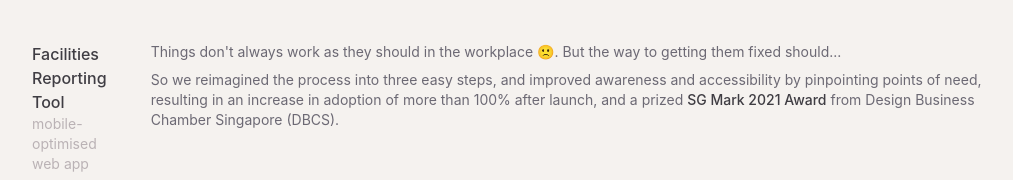
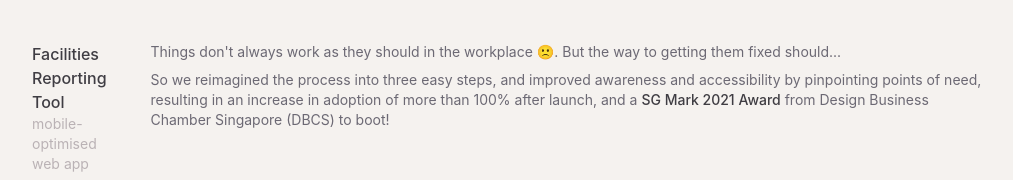
Before and after one commit to fallingusagi/my-website, a React (Create React App) app: page /projectFR in a window 1280 px wide. Shown: the part 683-863 px from the top of the page, without its empty margins (128-1141 px from the left). Built offline with nearby package versions, Linux system fonts and the light colour scheme; what @mojs/core would draw is missing.

Commit message:
updated FR body

```diff
--- a/src/pages/projectFR.jsx
+++ b/src/pages/projectFR.jsx
@@ -27,7 +27,7 @@ export const ProjectPageFR = () => {
                                 {"Things don't always work as they should in the workplace 🙁. But the way to getting them fixed should..."}
                             </p>
                             <p className="text-sm text-mytheme-ebony">
-                                {"So we reimagined the process into three easy steps, and improved awareness and accessibility by pinpointing points of need, resulting in an increase in adoption of more than 100% after launch, and a prized"} <a href="https://sgmark.org/project-description/?id=258" className="font-medium text-mytheme-charcoal text-sm hover:underline">{"SG Mark 2021 Award"}</a> {"from Design Business Chamber Singapore (DBCS)."}
+                                {"So we reimagined the process into three easy steps, and improved awareness and accessibility by pinpointing points of need, resulting in an increase in adoption of more than 100% after launch, and a"} <a href="https://sgmark.org/project-description/?id=258" className="font-medium text-mytheme-charcoal text-sm hover:underline">{"SG Mark 2021 Award"}</a> {"from Design Business Chamber Singapore (DBCS) to boot!"}
                             </p>
 
                         </div>
```
